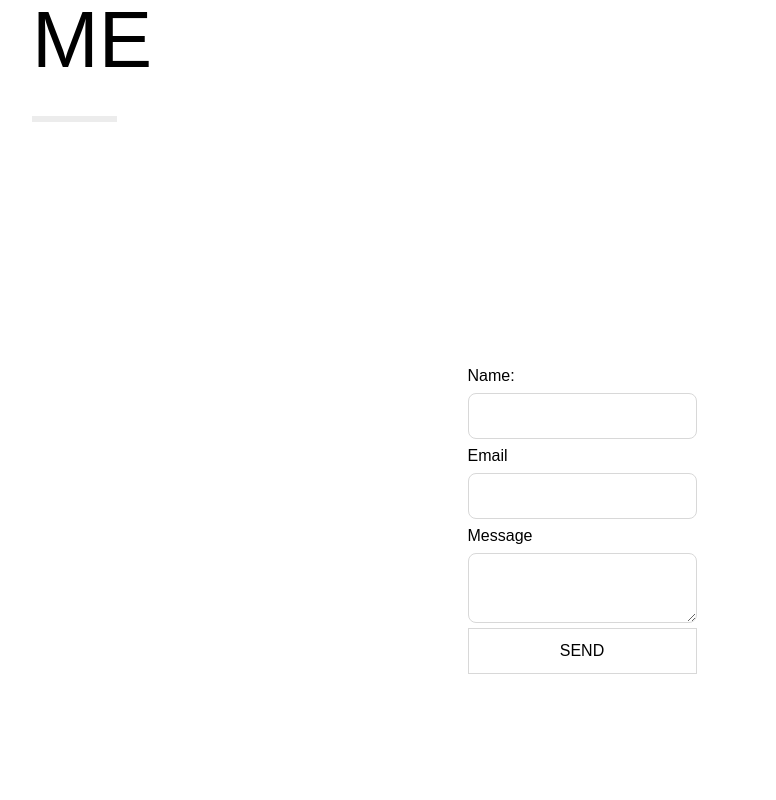
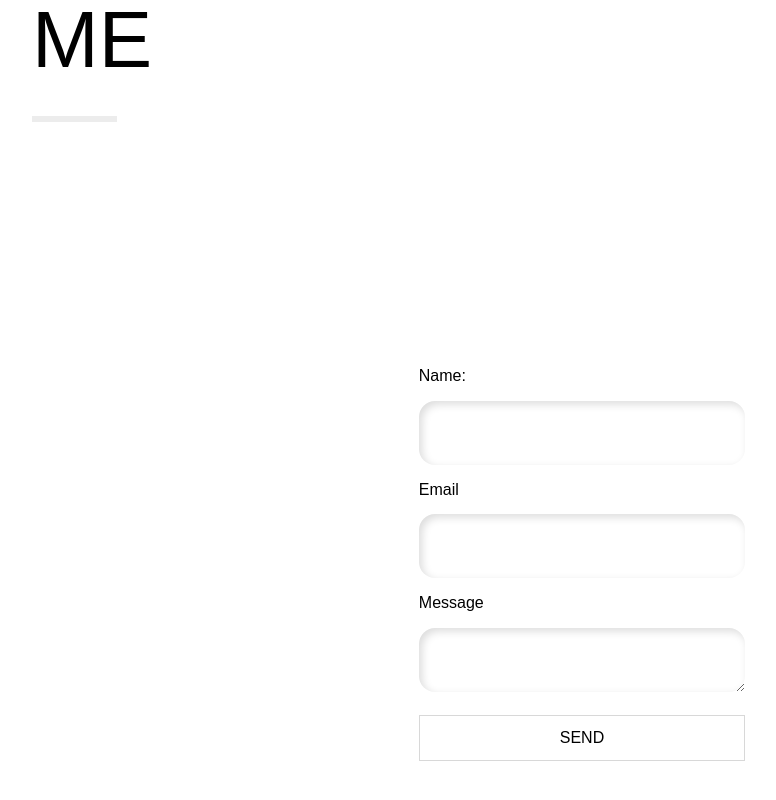
Before and after one commit to stephangriesel/stephangriesel-2022, a Vue app: page /contact in a window 1280 px wide. Shown: the part 460-1260 px from the top of the page, without its empty margins (58-834 px from the left). Built offline with nearby package versions, Linux system fonts and the light colour scheme.

Commit message:
style update

```diff
--- a/src/views/Contact.vue
+++ b/src/views/Contact.vue
@@ -39,6 +39,20 @@ export default {
 </script>
 
 <style lang="scss">
+
+:root {
+  --white: #FFFFFF;
+  --greyLight-1: #E4EBF5;
+  --greyLight-2: #dcdcdc;
+  --greyLight-3: #dddddd;
+  --greyDark: #777777;
+}
+
+$shadow: .3rem .3rem .6rem var(--greyLight-2),
+-.2rem -.2rem .5rem var(--white);
+$inner-shadow: inset .2rem .2rem .5rem var(--greyLight-2),
+inset -.2rem -.2rem .5rem var(--white);
+
 .hero {
   position: relative;
   height: 100vh;
@@ -95,12 +109,24 @@ export default {
     flex-direction: column;
   }
   input, textarea {
-    border: 1px rgb(216, 216, 216) solid;
-    border-radius: 8px;
-    margin: 5px 0;
-    padding:10px;
+    margin: 0.8rem 0;
+    width: 20.4rem;
+    height: 4rem;
+    border: none;
+    border-radius: 1rem;
+    font-size: 1.4rem;
+    padding-left: 1.4rem;
+    box-shadow: $inner-shadow;
+    background: none;
+    font-family: inherit;
+    color: var(--greyDark);
+    &::placeholder { color: var(--greyLight-3); }
+    &:focus { outline: none; box-shadow: $shadow; }
+  }
+
   }
   button  {
+    margin:10px 0;
     background: rgb(255, 255, 255);
     border: 1px rgb(216, 216, 216) solid;
     color:#000000;
@@ -113,7 +139,5 @@ export default {
       background-size: 100%;
       color: #fff;
   }
-  }
 }
-
 </style>
```
